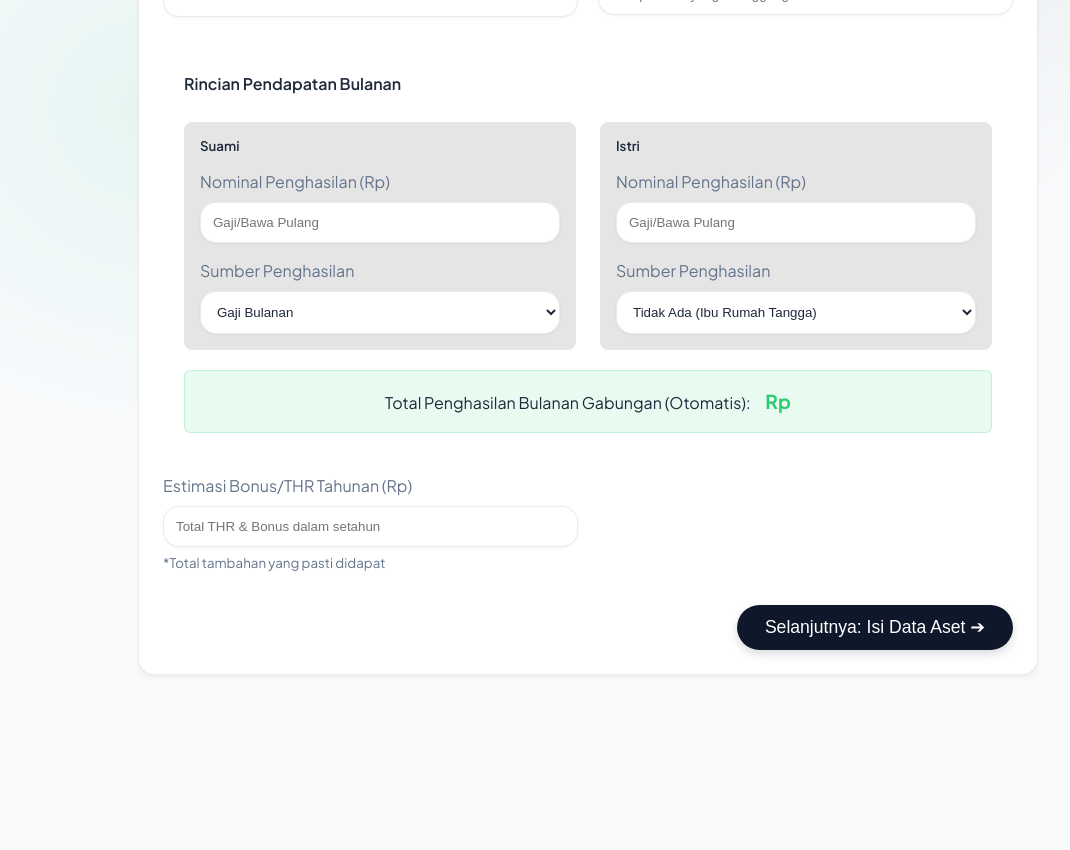
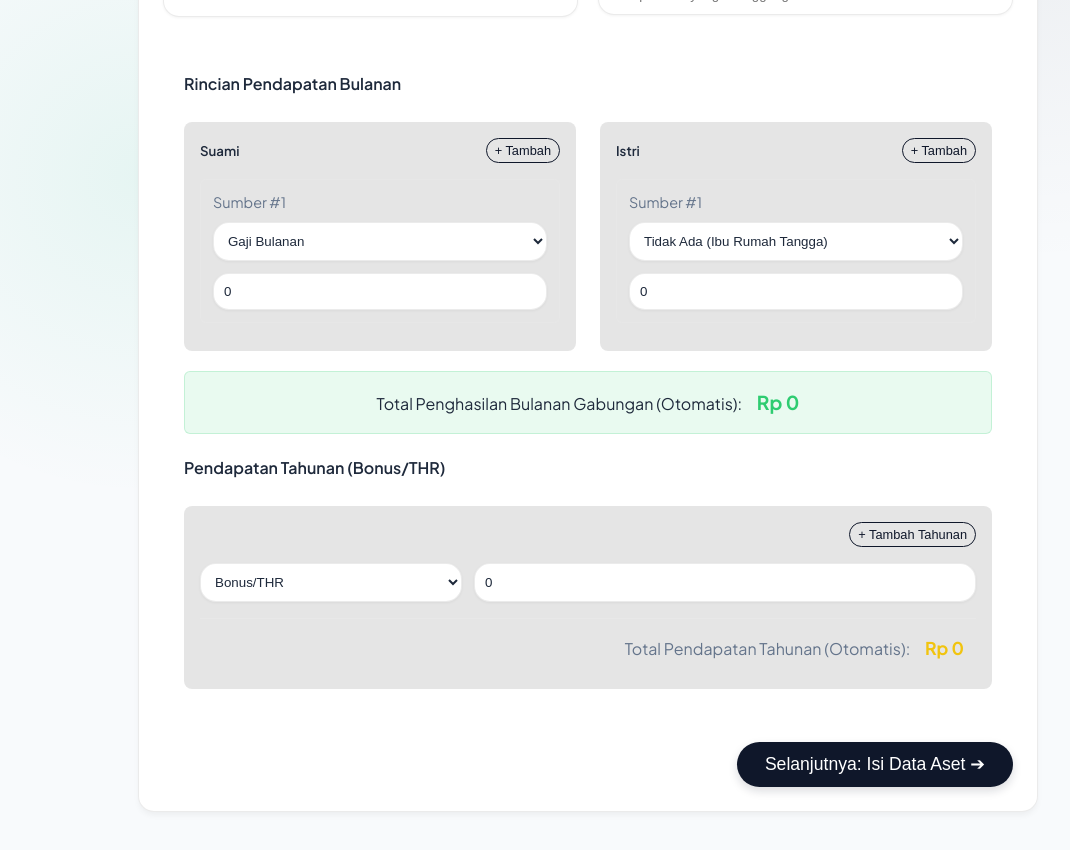
Before and after one commit to lantaburo/cfo, a Next.js app: page /dashboard in a window 1280 px wide. Shown: the part 500-1350 px from the top of the page, without its empty margins (52-1122 px from the left). Before the commit the page ends 1215 px from the top, so only its background shows below. Built offline with nearby package versions, Linux system fonts and the light colour scheme; sample sign-in values are in the browser's storage.

Commit message:
Complete multi-input dynamic UI for income sources

```diff
--- a/app/components/dashboard/InputData.tsx
+++ b/app/components/dashboard/InputData.tsx
@@ -18,6 +18,46 @@ export default function InputData({
   analyzeProgress,
   handleAnalyze
 }: any) {
+  const handleIncomeChange = (type: 'Suami' | 'Istri' | 'Tahunan', index: number, field: string, value: any) => {
+    const listKey = `incomes${type}`;
+    const newList = [...(basicInfo[listKey] || [])];
+    if (newList[index]) {
+      newList[index][field] = value;
+
+      const newBasicInfo = { ...basicInfo, [listKey]: newList };
+      const totalSuami = (newBasicInfo.incomesSuami || []).reduce((sum: number, inc: any) => sum + (inc.amount || 0), 0);
+      const totalIstri = (newBasicInfo.incomesIstri || []).reduce((sum: number, inc: any) => sum + (inc.amount || 0), 0);
+      const totalTahunan = (newBasicInfo.incomesTahunan || []).reduce((sum: number, inc: any) => sum + (inc.amount || 0), 0);
+
+      newBasicInfo.penghasilanBulanan = totalSuami + totalIstri;
+      newBasicInfo.bonusTahunan = totalTahunan;
+
+      setBasicInfo(newBasicInfo);
+    }
+  };
+
+  const handleAddIncome = (type: 'Suami' | 'Istri' | 'Tahunan') => {
+    const listKey = `incomes${type}`;
+    const defaultSource = type === 'Tahunan' ? 'Bonus/THR' : 'Gaji Bulanan';
+    const newList = [...(basicInfo[listKey] || []), { id: Date.now(), source: defaultSource, customSource: '', amount: 0 }];
+    setBasicInfo({ ...basicInfo, [listKey]: newList });
+  };
+
+  const handleRemoveIncome = (type: 'Suami' | 'Istri' | 'Tahunan', id: number) => {
+    const listKey = `incomes${type}`;
+    const newList = (basicInfo[listKey] || []).filter((inc: any) => inc.id !== id);
+    const newBasicInfo = { ...basicInfo, [listKey]: newList };
+
+    const totalSuami = (newBasicInfo.incomesSuami || []).reduce((sum: number, inc: any) => sum + (inc.amount || 0), 0);
+    const totalIstri = (newBasicInfo.incomesIstri || []).reduce((sum: number, inc: any) => sum + (inc.amount || 0), 0);
+    const totalTahunan = (newBasicInfo.incomesTahunan || []).reduce((sum: number, inc: any) => sum + (inc.amount || 0), 0);
+
+    newBasicInfo.penghasilanBulanan = totalSuami + totalIstri;
+    newBasicInfo.bonusTahunan = totalTahunan;
+
+    setBasicInfo(newBasicInfo);
+  };
+
   const renderInputStep = () => {
     switch(step) {
       case 1:
@@ -51,37 +91,46 @@ export default function InputData({
                 <div style={{ display: 'grid', gridTemplateColumns: '1fr 1fr', gap: '24px', marginBottom: '20px' }}>
                   {/* SUAMI */}
                   <div style={{ background: 'rgba(0,0,0,0.1)', padding: '16px', borderRadius: '8px' }}>
-                    <h5 style={{ marginBottom: '16px', color: 'var(--primary-light)' }}>Suami</h5>
-                    <label style={{ display: 'block', marginBottom: '8px', color: 'var(--text-muted)' }}>Nominal Penghasilan (Rp)</label>
-                    <input type="text" placeholder="Gaji/Bawa Pulang" value={formatCurrency(basicInfo.penghasilanSuami)} onChange={e => {
-                      const val = parseInt(e.target.value.replace(/[^0-9]/g, ''), 10) || 0;
-                      setBasicInfo({...basicInfo, penghasilanSuami: val, penghasilanBulanan: val + (Number(basicInfo.penghasilanIstri) || 0)});
-                    }} className="glass-panel" style={{ width: '100%', padding: '12px', color: 'var(--text-main)', outline: 'none', marginBottom: '16px' }} />
+                    <div style={{ display: 'flex', justifyContent: 'space-between', alignItems: 'center', marginBottom: '16px' }}>
+                      <h5 style={{ color: 'var(--primary-light)' }}>Suami</h5>
+                      <button onClick={() => handleAddIncome('Suami')} className="btn btn-outline" style={{ padding: '4px 8px', fontSize: '0.8rem' }}>+ Tambah</button>
+                    </div>
 
-                    <label style={{ display: 'block', marginBottom: '8px', color: 'var(--text-muted)' }}>Sumber Penghasilan</label>
-                    <select value={basicInfo.sumberSuami} onChange={e => setBasicInfo({...basicInfo, sumberSuami: e.target.value})} className="glass-panel" style={{ width: '100%', padding: '12px', color: 'var(--text-main)', outline: 'none', marginBottom: basicInfo.sumberSuami === 'Lainnya' ? '12px' : '0' }}>
+                    {(basicInfo.incomesSuami || []).map((inc: any, i: number) => (
+                      <div key={inc.id} style={{ background: 'rgba(255,255,255,0.02)', padding: '12px', borderRadius: '6px', marginBottom: '12px', border: '1px solid rgba(255,255,255,0.05)' }}>
+                        <div style={{ display: 'flex', justifyContent: 'space-between', marginBottom: '8px' }}>
+                          <label style={{ color: 'var(--text-muted)', fontSize: '0.9rem' }}>Sumber #{i+1}</label>
+                          {i > 0 && <button onClick={() => handleRemoveIncome('Suami', inc.id)} style={{ background: 'transparent', border: 'none', color: '#ff4e50', cursor: 'pointer' }}>✕</button>}
+                        </div>
+                        <select value={inc.source} onChange={e => handleIncomeChange('Suami', i, 'source', e.target.value)} className="glass-panel" style={{ width: '100%', padding: '10px', color: 'var(--text-main)', outline: 'none', marginBottom: inc.source === 'Lainnya' ? '8px' : '12px' }}>
                           <option>Gaji Bulanan</option>
                           <option>Keuntungan Bisnis</option>
                           <option>Freelance / Proyek</option>
                           <option>Investasi / Pasif</option>
                           <option>Lainnya</option>
                         </select>
-                    {basicInfo.sumberSuami === 'Lainnya' && (
-                      <input type="text" placeholder="Sebutkan sumber..." value={basicInfo.sumberSuamiLainnya} onChange={e => setBasicInfo({...basicInfo, sumberSuamiLainnya: e.target.value})} className="glass-panel" style={{ width: '100%', padding: '12px', color: 'var(--text-main)', outline: 'none', marginTop: '12px' }} />
+                        {inc.source === 'Lainnya' && (
+                          <input type="text" placeholder="Sebutkan..." value={inc.customSource} onChange={e => handleIncomeChange('Suami', i, 'customSource', e.target.value)} className="glass-panel" style={{ width: '100%', padding: '10px', color: 'var(--text-main)', outline: 'none', marginBottom: '12px' }} />
                         )}
+                        <input type="text" placeholder="Nominal (Rp)" value={formatCurrency(inc.amount)} onChange={e => handleIncomeChange('Suami', i, 'amount', parseInt(e.target.value.replace(/[^0-9]/g, ''), 10) || 0)} className="glass-panel" style={{ width: '100%', padding: '10px', color: 'var(--text-main)', outline: 'none' }} />
+                      </div>
+                    ))}
                   </div>
 
                   {/* ISTRI */}
                   <div style={{ background: 'rgba(0,0,0,0.1)', padding: '16px', borderRadius: '8px' }}>
-                    <h5 style={{ marginBottom: '16px', color: 'var(--primary-light)' }}>Istri</h5>
-                    <label style={{ display: 'block', marginBottom: '8px', color: 'var(--text-muted)' }}>Nominal Penghasilan (Rp)</label>
-                    <input type="text" placeholder="Gaji/Bawa Pulang" value={formatCurrency(basicInfo.penghasilanIstri)} onChange={e => {
-                      const val = parseInt(e.target.value.replace(/[^0-9]/g, ''), 10) || 0;
-                      setBasicInfo({...basicInfo, penghasilanIstri: val, penghasilanBulanan: (Number(basicInfo.penghasilanSuami) || 0) + val});
-                    }} className="glass-panel" style={{ width: '100%', padding: '12px', color: 'var(--text-main)', outline: 'none', marginBottom: '16px' }} />
+                    <div style={{ display: 'flex', justifyContent: 'space-between', alignItems: 'center', marginBottom: '16px' }}>
+                      <h5 style={{ color: 'var(--primary-light)' }}>Istri</h5>
+                      <button onClick={() => handleAddIncome('Istri')} className="btn btn-outline" style={{ padding: '4px 8px', fontSize: '0.8rem' }}>+ Tambah</button>
+                    </div>
 
-                    <label style={{ display: 'block', marginBottom: '8px', color: 'var(--text-muted)' }}>Sumber Penghasilan</label>
-                    <select value={basicInfo.sumberIstri} onChange={e => setBasicInfo({...basicInfo, sumberIstri: e.target.value})} className="glass-panel" style={{ width: '100%', padding: '12px', color: 'var(--text-main)', outline: 'none', marginBottom: basicInfo.sumberIstri === 'Lainnya' ? '12px' : '0' }}>
+                    {(basicInfo.incomesIstri || []).map((inc: any, i: number) => (
+                      <div key={inc.id} style={{ background: 'rgba(255,255,255,0.02)', padding: '12px', borderRadius: '6px', marginBottom: '12px', border: '1px solid rgba(255,255,255,0.05)' }}>
+                        <div style={{ display: 'flex', justifyContent: 'space-between', marginBottom: '8px' }}>
+                          <label style={{ color: 'var(--text-muted)', fontSize: '0.9rem' }}>Sumber #{i+1}</label>
+                          {i > 0 && <button onClick={() => handleRemoveIncome('Istri', inc.id)} style={{ background: 'transparent', border: 'none', color: '#ff4e50', cursor: 'pointer' }}>✕</button>}
+                        </div>
+                        <select value={inc.source} onChange={e => handleIncomeChange('Istri', i, 'source', e.target.value)} className="glass-panel" style={{ width: '100%', padding: '10px', color: 'var(--text-main)', outline: 'none', marginBottom: inc.source === 'Lainnya' ? '8px' : '12px' }}>
                           <option>Tidak Ada (Ibu Rumah Tangga)</option>
                           <option>Gaji Bulanan</option>
                           <option>Keuntungan Bisnis</option>
@@ -89,21 +138,44 @@ export default function InputData({
                           <option>Investasi / Pasif</option>
                           <option>Lainnya</option>
                         </select>
-                    {basicInfo.sumberIstri === 'Lainnya' && (
-                      <input type="text" placeholder="Sebutkan sumber..." value={basicInfo.sumberIstriLainnya} onChange={e => setBasicInfo({...basicInfo, sumberIstriLainnya: e.target.value})} className="glass-panel" style={{ width: '100%', padding: '12px', color: 'var(--text-main)', outline: 'none', marginTop: '12px' }} />
+                        {inc.source === 'Lainnya' && (
+                          <input type="text" placeholder="Sebutkan..." value={inc.customSource} onChange={e => handleIncomeChange('Istri', i, 'customSource', e.target.value)} className="glass-panel" style={{ width: '100%', padding: '10px', color: 'var(--text-main)', outline: 'none', marginBottom: '12px' }} />
                         )}
+                        <input type="text" placeholder="Nominal (Rp)" value={formatCurrency(inc.amount)} onChange={e => handleIncomeChange('Istri', i, 'amount', parseInt(e.target.value.replace(/[^0-9]/g, ''), 10) || 0)} className="glass-panel" style={{ width: '100%', padding: '10px', color: 'var(--text-main)', outline: 'none' }} />
+                      </div>
+                    ))}
                   </div>
                 </div>
 
-                <div style={{ padding: '16px', background: 'rgba(46, 204, 113, 0.1)', borderRadius: '6px', border: '1px solid rgba(46, 204, 113, 0.2)', textAlign: 'center' }}>
+                <div style={{ padding: '16px', background: 'rgba(46, 204, 113, 0.1)', borderRadius: '6px', border: '1px solid rgba(46, 204, 113, 0.2)', textAlign: 'center', marginBottom: '24px' }}>
                   <span style={{ color: 'var(--text-main)' }}>Total Penghasilan Bulanan Gabungan (Otomatis): </span>
                   <strong style={{ fontSize: '1.2rem', color: '#2ecc71', marginLeft: '12px' }}>Rp {formatCurrency(basicInfo.penghasilanBulanan)}</strong>
                 </div>
+
+                {/* TAHUNAN */}
+                <h4 style={{ marginBottom: '16px', color: 'var(--text-main)', borderBottom: '1px solid rgba(255,255,255,0.1)', paddingBottom: '12px' }}>Pendapatan Tahunan (Bonus/THR)</h4>
+                <div style={{ background: 'rgba(0,0,0,0.1)', padding: '16px', borderRadius: '8px' }}>
+                  <div style={{ display: 'flex', justifyContent: 'flex-end', marginBottom: '16px' }}>
+                    <button onClick={() => handleAddIncome('Tahunan')} className="btn btn-outline" style={{ padding: '4px 8px', fontSize: '0.8rem' }}>+ Tambah Tahunan</button>
                   </div>
-              <div>
-                <label style={{ display: 'block', marginBottom: '8px', color: 'var(--text-muted)' }}>Estimasi Bonus/THR Tahunan (Rp)</label>
-                <input type="text" placeholder="Total THR & Bonus dalam setahun" value={formatCurrency(basicInfo.bonusTahunan)} onChange={e => setBasicInfo({...basicInfo, bonusTahunan: parseInt(e.target.value.replace(/[^0-9]/g, ''), 10) || 0})} className="glass-panel" style={{ width: '100%', padding: '12px', color: 'var(--text-main)', outline: 'none' }} />
-                <small style={{ color: 'var(--text-muted)', display: 'block', marginTop: '6px' }}>*Total tambahan yang pasti didapat</small>
+
+                  {(basicInfo.incomesTahunan || []).map((inc: any, i: number) => (
+                    <div key={inc.id} style={{ display: 'flex', gap: '12px', marginBottom: '12px' }}>
+                      <select value={inc.source} onChange={e => handleIncomeChange('Tahunan', i, 'source', e.target.value)} className="glass-panel" style={{ flex: 1, padding: '10px', color: 'var(--text-main)', outline: 'none' }}>
+                        <option>Bonus/THR</option>
+                        <option>Dividen</option>
+                        <option>Hasil Panen/Lainnya</option>
+                      </select>
+                      <input type="text" placeholder="Nominal (Rp)" value={formatCurrency(inc.amount)} onChange={e => handleIncomeChange('Tahunan', i, 'amount', parseInt(e.target.value.replace(/[^0-9]/g, ''), 10) || 0)} className="glass-panel" style={{ flex: 2, padding: '10px', color: 'var(--text-main)', outline: 'none' }} />
+                      {i > 0 && <button onClick={() => handleRemoveIncome('Tahunan', inc.id)} style={{ background: 'transparent', border: 'none', color: '#ff4e50', cursor: 'pointer', fontSize: '1.2rem' }}>✕</button>}
+                    </div>
+                  ))}
+
+                  <div style={{ padding: '12px', marginTop: '16px', textAlign: 'right', borderTop: '1px solid rgba(255,255,255,0.1)', paddingTop: '16px' }}>
+                    <span style={{ color: 'var(--text-muted)' }}>Total Pendapatan Tahunan (Otomatis): </span>
+                    <strong style={{ fontSize: '1.1rem', color: '#f1c40f', marginLeft: '12px' }}>Rp {formatCurrency(basicInfo.bonusTahunan)}</strong>
+                  </div>
+                </div>
               </div>
             </div>
             <div style={{ marginTop: '32px', textAlign: 'right' }}>
--- a/app/dashboard/page.tsx
+++ b/app/dashboard/page.tsx
@@ -60,14 +60,11 @@ export default function Dashboard() {
     usiaIstri: '',
     status: 'Menikah',
     anak: '',
-    penghasilanSuami: '',
-    sumberSuami: 'Gaji Bulanan',
-    sumberSuamiLainnya: '',
-    penghasilanIstri: '',
-    sumberIstri: 'Tidak Ada (Ibu Rumah Tangga)',
-    sumberIstriLainnya: '',
-    penghasilanBulanan: '',
-    bonusTahunan: ''
+    incomesSuami: [{ id: Date.now(), source: 'Gaji Bulanan', customSource: '', amount: 0 }],
+    incomesIstri: [{ id: Date.now() + 1, source: 'Tidak Ada (Ibu Rumah Tangga)', customSource: '', amount: 0 }],
+    incomesTahunan: [{ id: Date.now() + 2, source: 'Bonus/THR', customSource: '', amount: 0 }],
+    penghasilanBulanan: 0,
+    bonusTahunan: 0
   });
 
   const [assets, setAssets] = useState<any[]>([]);
```
Lines whose indentation alone changed are shown as unchanged.
